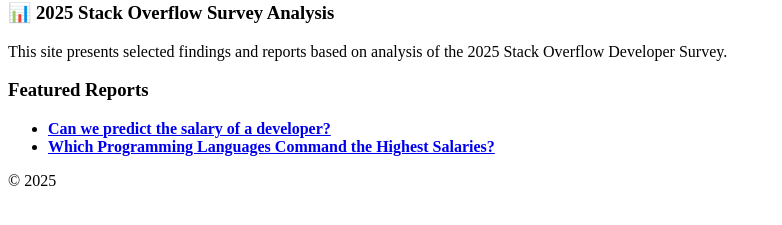
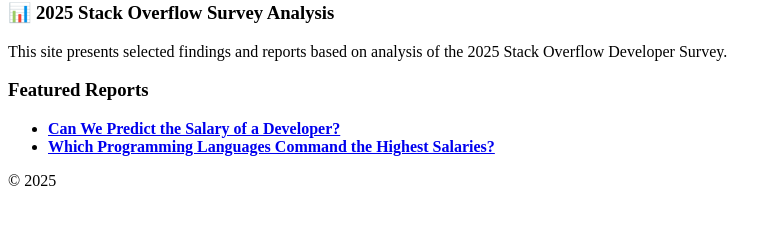
Before and after one commit to ilvfruits/stackoverflow-survey-2025, a Jekyll site: the page built from docs/index.md, in a window 1280 px wide. Shown: the part 164-389 px from the top of the page, without its empty margins (0-782 px from the left). Built offline with Jekyll 4.4.1, drawn with Linux system fonts in a browser that asks for light colours.

```diff
--- a/docs/index.md
+++ b/docs/index.md
@@ -10,5 +10,5 @@ This site presents selected findings and reports based on analysis of the 2025 S
 
 ### Featured Reports
 
-- **[Can we predict the salary of a developer?]({{site.baseurl}}/2025/12/22/salary-prediction-report/)**
+- **[Can We Predict the Salary of a Developer?]({{site.baseurl}}/2025/12/22/salary-prediction-report/)**
 - **[Which Programming Languages Command the Highest Salaries?]({{site.baseurl}}/2025/12/22/language-trends/)**
```
